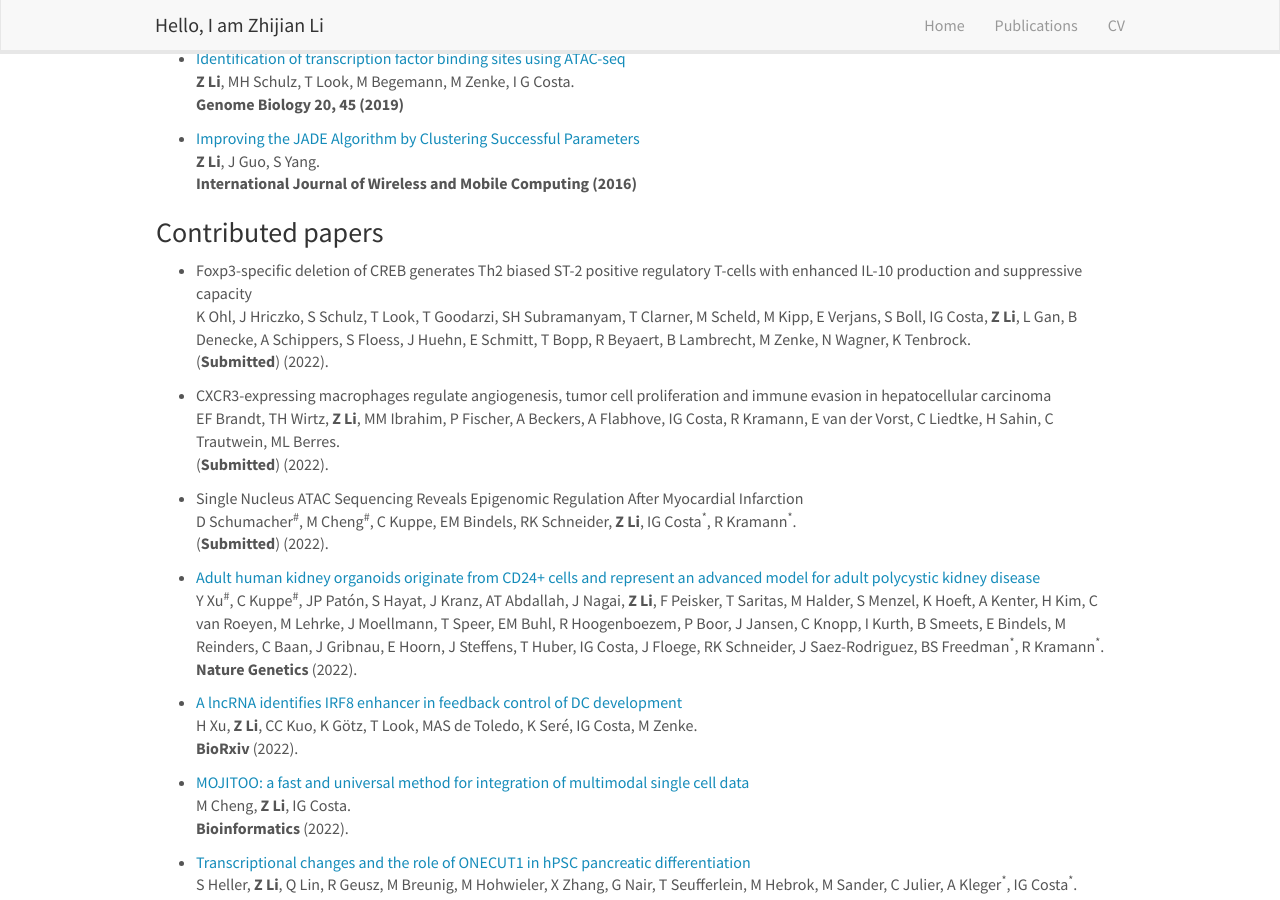
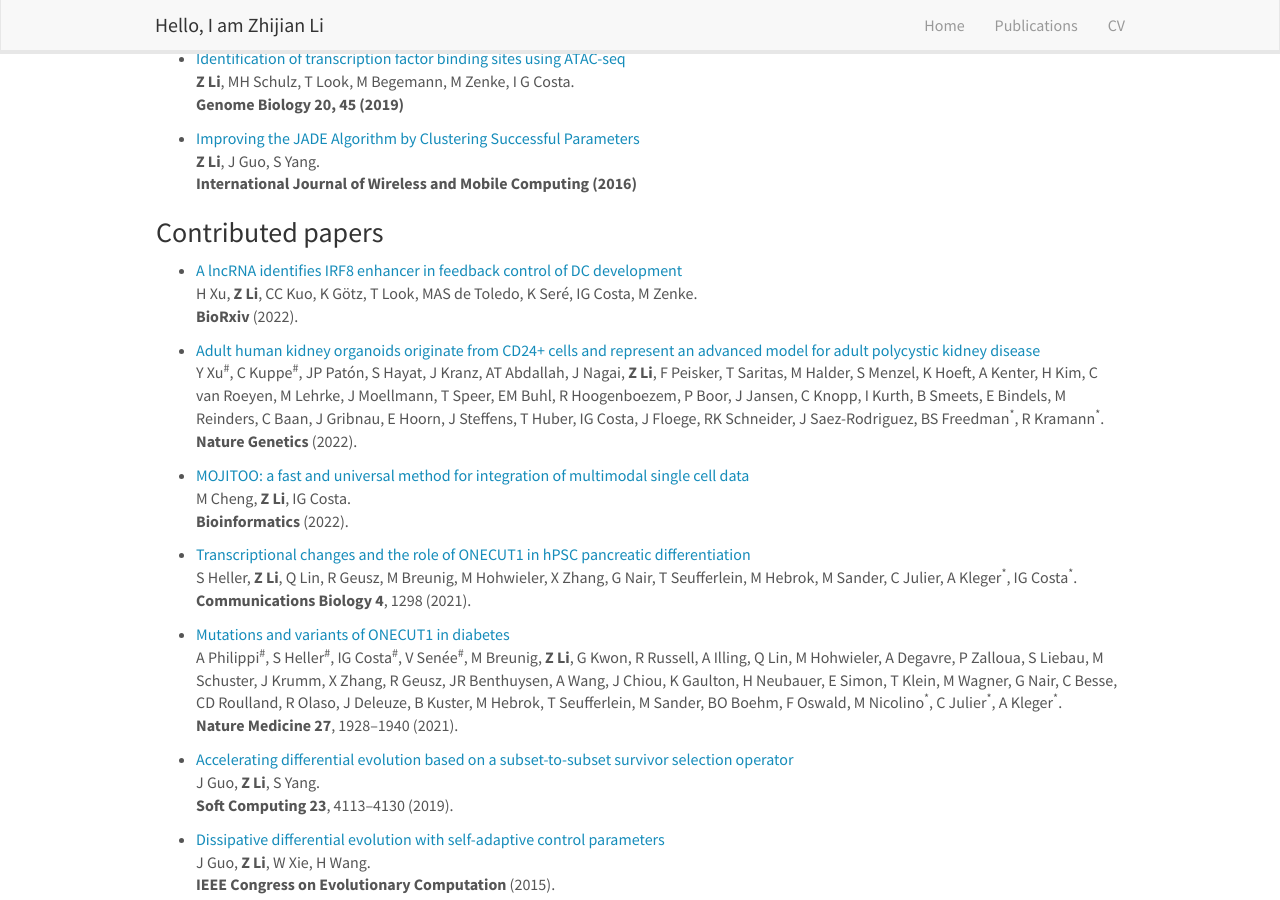
Before and after one commit to lzj1769/lzj1769.github.io, a Jekyll site: the page built from _pages/publications.md, in a window 1280 px wide and 900 px high, scrolled down 597 px. Built offline with Jekyll 4.4.1, drawn with Linux system fonts in a browser that asks for light colours; nearby versions of some CDN libraries.

Commit message:
update pub

```diff
--- a/_pages/publications.md
+++ b/_pages/publications.md
@@ -14,7 +14,7 @@ For a full list see: [Google Scholar](https://scholar.google.de/citations?user=x
 
 * [RGT: a toolbox for the integrative analysis of high throughput regulatory genomics data](https://www.biorxiv.org/content/10.1101/2022.12.31.522372v1) \
 **Z Li<sup>\#</sup>**, CC Kuo<sup>\#</sup>, F Ticconi, M Shaigan, E G Gusmao, M Allhoff, M Manolov, M Zenke, I G Costa.\
-**BioRxiv** (2022).
+**BioRxiv** (2023).
 
 
 * [scMEGA: Single-cell Multiomic Enhancer-based Gene Regulatory Network Inference](https://www.biorxiv.org/content/10.1101/2022.08.10.503335v1)\
@@ -40,25 +40,13 @@ C Kuppe<sup>\#</sup>, ROR Flores<sup>\#</sup>, **Z Li<sup>\#</sup>**, S Hayat, R
 
 ### Contributed papers
 
-* Foxp3-specific deletion of CREB generates Th2 biased ST-2 positive regulatory T-cells with enhanced IL-10 production and suppressive capacity\
-K Ohl, J Hriczko, S Schulz, T Look, T Goodarzi, SH Subramanyam, T Clarner, M Scheld, M Kipp, E Verjans, S Boll, IG Costa, **Z Li**, L Gan, B Denecke, A Schippers, S Floess, J Huehn, E Schmitt, T Bopp, R Beyaert, B Lambrecht, M Zenke, N Wagner, K Tenbrock.\
-(**Submitted**) (2022).
-
-* CXCR3-expressing macrophages regulate angiogenesis, tumor cell proliferation and immune evasion in hepatocellular carcinoma\
-EF Brandt, TH Wirtz, **Z Li**, MM Ibrahim, P Fischer, A Beckers, A Flabhove, IG Costa, R Kramann, E van der Vorst, C Liedtke, H Sahin, C Trautwein, ML Berres.\
-(**Submitted**) (2022).
-
-* Single Nucleus ATAC Sequencing Reveals Epigenomic Regulation After Myocardial Infarction\
-D Schumacher<sup>\#</sup>, M Cheng<sup>\#</sup>, C Kuppe, EM Bindels, RK Schneider, **Z Li**, IG Costa<sup>\*</sup>, R Kramann<sup>\*</sup>.\
-(**Submitted**) (2022).
+* [A lncRNA identifies IRF8 enhancer in feedback control of DC development](https://www.biorxiv.org/content/10.1101/2022.08.11.503623v1)\
+H Xu, **Z Li**, CC Kuo, K Götz, T Look, MAS de Toledo, K Seré, IG Costa, M Zenke.\
+**BioRxiv** (2022).
 
 * [Adult human kidney organoids originate from CD24+ cells and represent an advanced model for adult polycystic kidney disease](https://www.nature.com/articles/s41588-022-01202-z)\
 Y Xu<sup>\#</sup>, C Kuppe<sup>\#</sup>, JP Patón, S Hayat, J Kranz,  AT Abdallah, J Nagai, **Z Li**, F Peisker, T Saritas, M Halder, S Menzel, K Hoeft, A Kenter, H Kim, C van Roeyen, M Lehrke, J Moellmann, T Speer, EM Buhl, R Hoogenboezem, P Boor, J Jansen, C Knopp, I Kurth, B Smeets, E Bindels, M Reinders, C Baan, J Gribnau, E Hoorn, J Steffens, T Huber, IG Costa, J Floege, RK Schneider, J Saez-Rodriguez, BS Freedman<sup>\*</sup>, R Kramann<sup>\*</sup>.\
 **Nature Genetics** (2022).
-
-* [A lncRNA identifies IRF8 enhancer in feedback control of DC development](https://www.biorxiv.org/content/10.1101/2022.08.11.503623v1)\
-H Xu, **Z Li**, CC Kuo, K Götz, T Look, MAS de Toledo, K Seré, IG Costa, M Zenke.\
-**BioRxiv** (2022).
 
 * [MOJITOO: a fast and universal method for integration of multimodal single cell data](https://academic.oup.com/bioinformatics/article/38/Supplement_1/i282/6617520)\
 M Cheng, **Z Li**, IG Costa.\
```
